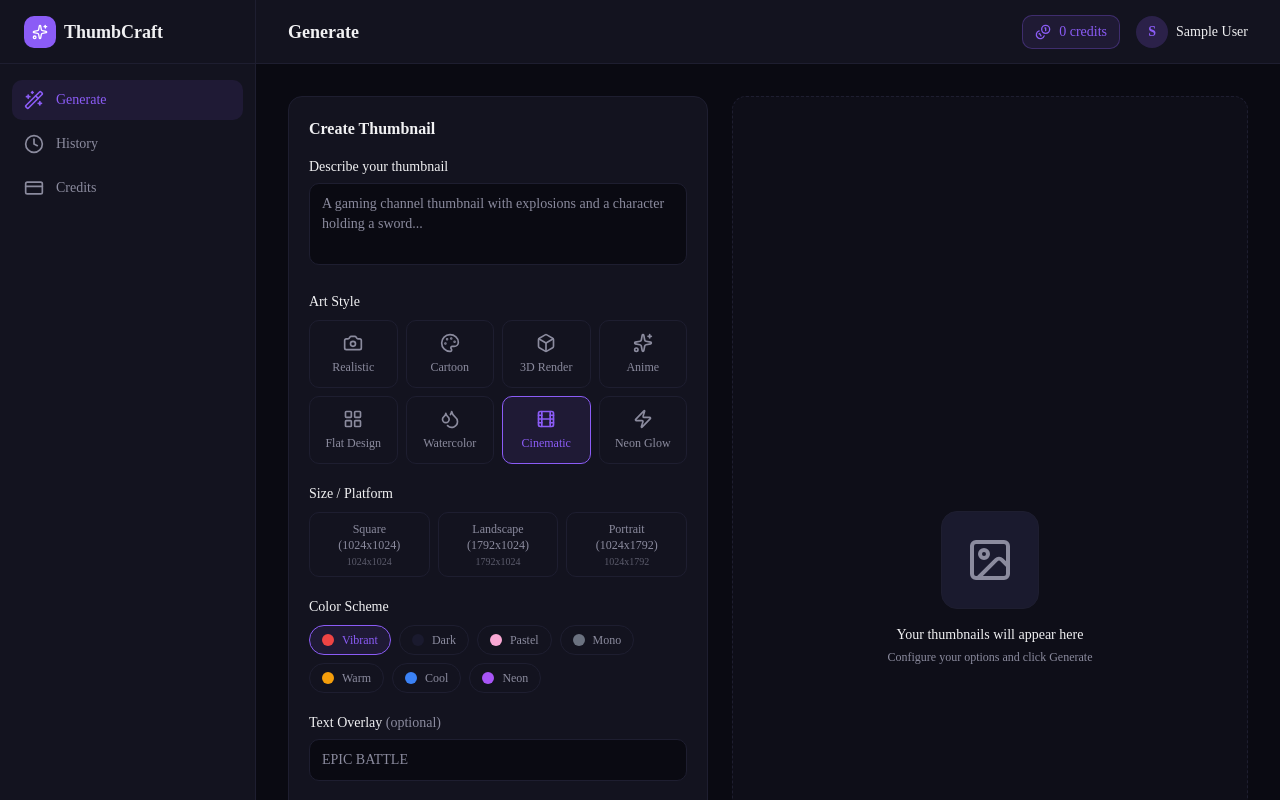
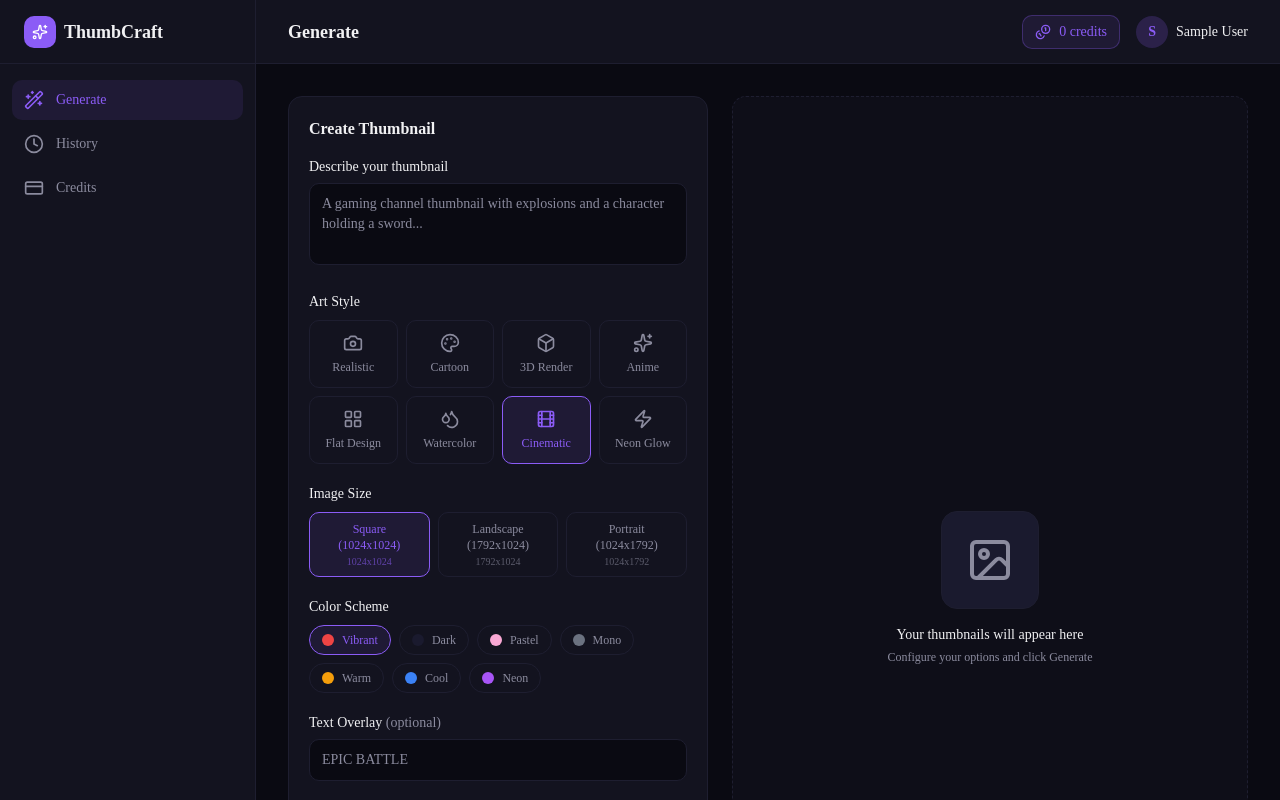
Before and after one commit to abhishek-710/thumbnail-maker, a Next.js app: page /dashboard/generate in a window 1280 px wide. Shown: the top 800 px of the page. Built offline with nearby package versions, Linux system fonts and the light colour scheme; sample sign-in values are in the browser's storage.

Commit message:
fix: resolve size preset and custom size issues\n\nUpdate size presets, remove custom size logic, and clean up unused states.

```diff
--- a/app/dashboard/generate/page.tsx
+++ b/app/dashboard/generate/page.tsx
@@ -45,15 +45,13 @@ function StyleSelector({ value, onChange }: { value: string; onChange: (v: strin
 }
 
 function SizeSelector({
-  value, onChange, customWidth, customHeight, onCustomWidthChange, onCustomHeightChange,
+  value, onChange,
 }: {
   value: string; onChange: (v: string) => void
-  customWidth: number; customHeight: number
-  onCustomWidthChange: (v: number) => void; onCustomHeightChange: (v: number) => void
 }) {
   return (
     <div>
-      <label className="mb-2 block text-sm font-medium text-foreground">Size / Platform</label>
+      <label className="mb-2 block text-sm font-medium text-foreground">Image Size</label>
       <div className="grid grid-cols-3 gap-2">
         {SIZE_PRESETS.map((preset) => {
           const isActive = value === preset.value
@@ -74,26 +72,6 @@ function SizeSelector({
           )
         })}
       </div>
-      {value === "custom" && (
-        <div className="mt-3 flex gap-3">
-          <div className="flex-1">
-            <label className="mb-1 block text-xs text-muted-foreground">Width</label>
-            <input
-              type="number" min={256} max={2048} value={customWidth}
-              onChange={(e) => onCustomWidthChange(Number(e.target.value))}
-              className="w-full rounded-lg border border-border bg-background px-3 py-2 text-sm text-foreground focus:border-primary focus:outline-none focus:ring-1 focus:ring-primary"
-            />
-          </div>
-          <div className="flex-1">
-            <label className="mb-1 block text-xs text-muted-foreground">Height</label>
-            <input
-              type="number" min={256} max={2048} value={customHeight}
-              onChange={(e) => onCustomHeightChange(Number(e.target.value))}
-              className="w-full rounded-lg border border-border bg-background px-3 py-2 text-sm text-foreground focus:border-primary focus:outline-none focus:ring-1 focus:ring-primary"
-            />
-          </div>
-        </div>
-      )}
     </div>
   )
 }
@@ -270,9 +248,7 @@ export default function GeneratePage() {
 
   const [prompt, setPrompt] = useState("")
   const [style, setStyle] = useState("cinematic")
-  const [size, setSize] = useState("youtube")
-  const [customWidth, setCustomWidth] = useState(1024)
-  const [customHeight, setCustomHeight] = useState(1024)
+  const [size, setSize] = useState("square")
   const [colorScheme, setColorScheme] = useState("vibrant")
   const [textOverlay, setTextOverlay] = useState("")
   const [variations, setVariations] = useState(1)
@@ -282,10 +258,10 @@ export default function GeneratePage() {
   const creditCost = variations * CREDITS_PER_IMAGE
   const hasEnoughCredits = (user?.credits ?? 0) >= creditCost
 
-  const selectedSize = SIZE_PRESETS.find((p) => p.value === size)
-  const width = size === "custom" ? customWidth : (selectedSize?.width ?? 1024)
-  const height = size === "custom" ? customHeight : (selectedSize?.height ?? 1024)
-  const platform = selectedSize?.platform ?? "Custom"
+  const selectedSize = SIZE_PRESETS.find((p) => p.value === size) || SIZE_PRESETS[0]
+  const width = selectedSize.width
+  const height = selectedSize.height
+  const platform = selectedSize.platform
 
   const handleGenerate = useCallback(async () => {
     if (!prompt.trim()) {
@@ -399,8 +375,6 @@ export default function GeneratePage() {
             <StyleSelector value={style} onChange={setStyle} />
             <SizeSelector
               value={size} onChange={setSize}
-              customWidth={customWidth} customHeight={customHeight}
-              onCustomWidthChange={setCustomWidth} onCustomHeightChange={setCustomHeight}
             />
             <ColorSchemeSelector value={colorScheme} onChange={setColorScheme} />
 
```
Also changed, not shown: 1 other file (tests, documents, lock files or other folders).
